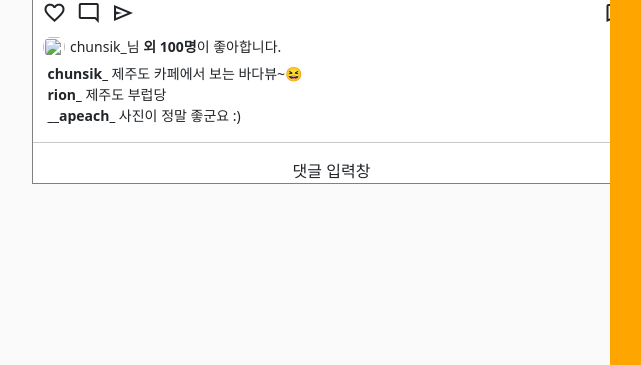
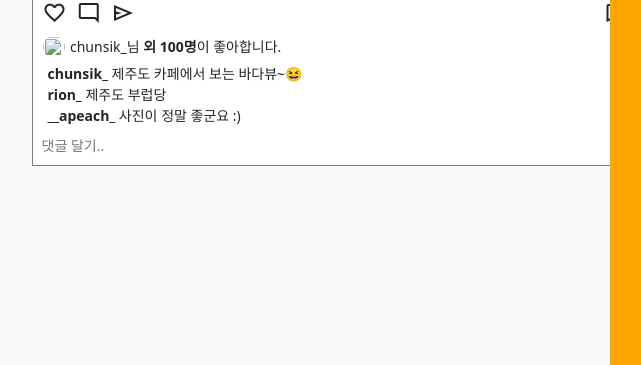
Before and after one commit to JunO-93/django-instagram-clone, a Django app: page /main/ in a window 1280 px wide. Shown: the part 693-1058 px from the top of the page, without its empty margins (296-937 px from the left). Run offline with Django 4.2, Linux system fonts and the light colour scheme; some libraries are stand-ins or nearby versions.

Commit message:
#9 add readme and feed comment modified

```diff
--- a/junstagram/static/css/main.css
+++ b/junstagram/static/css/main.css
@@ -72,6 +72,13 @@ body div.comment {
     margin: 0px 5px 0px 15px;
     font-size: 14px;
 }
+body input.add_comment {
+    border : 1px solid white;
+    font-size: 14px;
+    padding: 8px;
+    width: 100%;
+    outline: none;
+}
 
 body div.right-section {width: 400px; height: 1000px; background-color: orange; text-align: center; justify-content: center; margin-top: 57.58px;
 position: fixed; left:70.8%; }
--- a/junstagram/templates/junstagram/main.html
+++ b/junstagram/templates/junstagram/main.html
@@ -70,8 +70,7 @@
           <article> <b>chunsik_</b> 제주도 카페에서 보는 바다뷰~😆</article>
           <div class="comment"><b>rion_</b> 제주도 부럽당 </div>
           <div class="comment"><b>__apeach_</b> 사진이 정말 좋군요 :) </div>
-          <hr>
-          <div> 댓글 입력창 </div>
+          <div> <input type="text" class="add_comment" placeholder="댓글 달기.."> </div>
         </div>
       </div>
       <div class="right-section">
```
Also changed, not shown: README.md (added).
